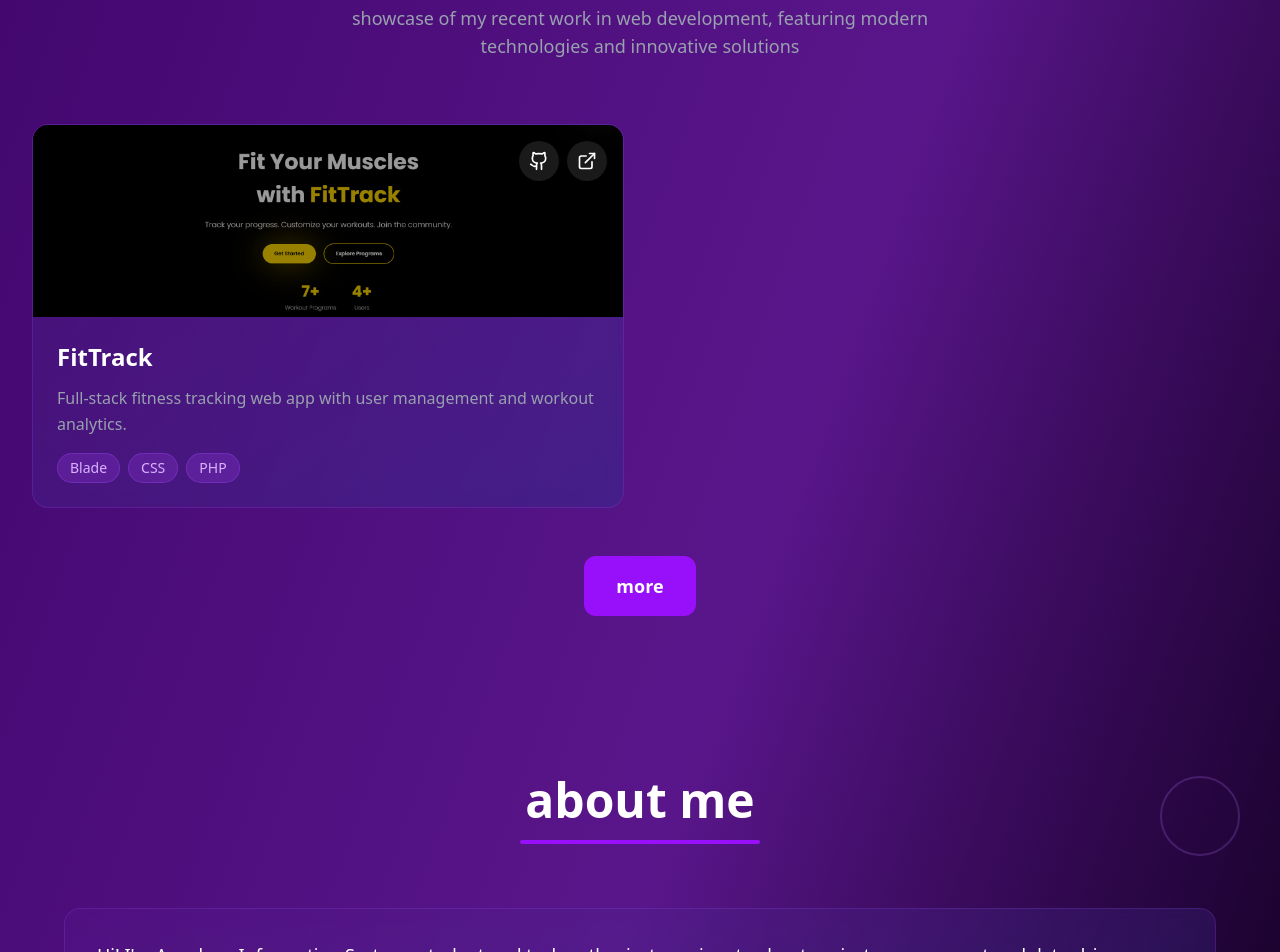
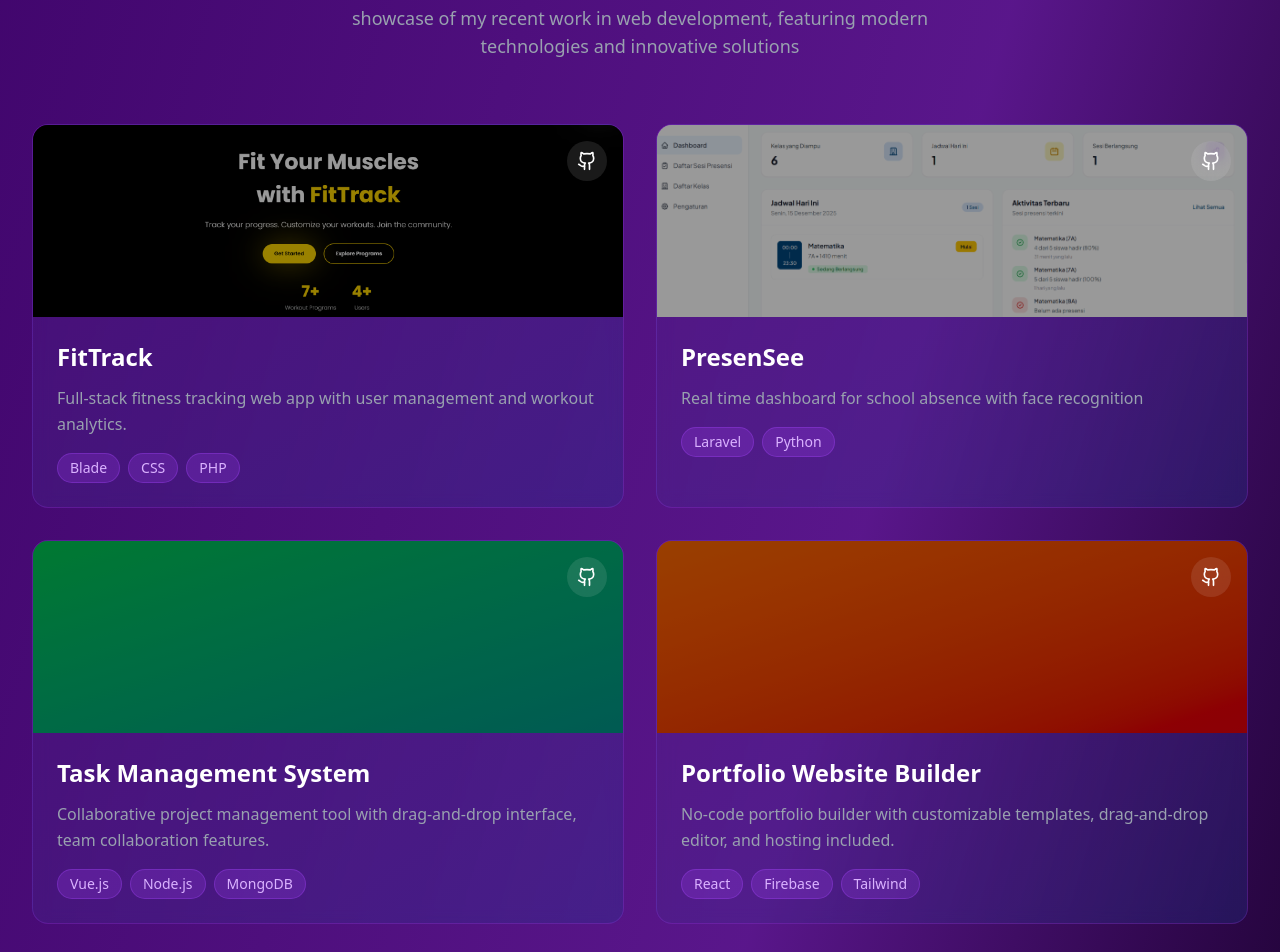
Before and after one commit to aqeelfathur/portfolio, a Next.js app: page / in a window 1280 px wide. Shown: the part 940-1892 px from the top of the page. Built offline with nearby package versions, Linux system fonts and the light colour scheme.

Commit message:
update projek

```diff
--- a/componentsHome/Navbar.tsx
+++ b/componentsHome/Navbar.tsx
@@ -84,7 +84,7 @@ export default function Navbar({
             <div className="flex flex-col space-y-4">
               <button
                 onClick={() => handleClick(onHeroClick)}
-                className="text-white hover:text-blue-400 transition-colors font-medium text-left"
+                className="text-gray-300 hover:text-blue-400 transition-colors font-medium text-left"
               >
                 home
               </button>
--- a/componentsHome/ProjectSection.tsx
+++ b/componentsHome/ProjectSection.tsx
@@ -12,35 +12,42 @@ const projects = [
     image: "/fittrack.png",
     tags: ["Blade", "CSS", "PHP"],
     github: "https://github.com/aqeelfathur/fittrack-fix",
+  },
+  {
+    id: 2,
+    title: "PresenSee",
+    description: "Real time dashboard for school absence with face recognition",
+    image: "/presensee.png",
+    tags: ["Laravel", "Python"],
+    github: "https://github.com/aqeelfathur/PresenSee",
+  },
+  {
+    id: 3,
+    title: "Task Management System",
+    description: "Collaborative project management tool with drag-and-drop interface, team collaboration features.",
+    image: "bg-gradient-to-br from-green-500 to-teal-600",
+    tags: ["Vue.js", "Node.js", "MongoDB"],
+    github: "#",
     demo: "#"
   },
-  // {
-  //   id: 2,
-  //   title: "AI Chat Application",
-  //   description: "Real-time chat application powered by AI with natural language processing and smart responses.",
-  //   image: "bg-gradient-to-br from-purple-500 to-pink-600",
-  //   tags: ["React", "OpenAI", "WebSocket"],
-  //   github: "#",
-  //   demo: "#"
-  // },
-  // {
-  //   id: 3,
-  //   title: "Task Management System",
-  //   description: "Collaborative project management tool with drag-and-drop interface, team collaboration features.",
-  //   image: "bg-gradient-to-br from-green-500 to-teal-600",
-  //   tags: ["Vue.js", "Node.js", "MongoDB"],
-  //   github: "#",
-  //   demo: "#"
-  // },
-  // {
-  //   id: 4,
-  //   title: "Portfolio Website Builder",
-  //   description: "No-code portfolio builder with customizable templates, drag-and-drop editor, and hosting included.",
-  //   image: "bg-gradient-to-br from-orange-500 to-red-600",
-  //   tags: ["React", "Firebase", "Tailwind"],
-  //   github: "#",
-  //   demo: "#"
-  // }
+  {
+    id: 4,
+    title: "Portfolio Website Builder",
+    description: "No-code portfolio builder with customizable templates, drag-and-drop editor, and hosting included.",
+    image: "bg-gradient-to-br from-orange-500 to-red-600",
+    tags: ["React", "Firebase", "Tailwind"],
+    github: "#",
+    demo: "#"
+  },
+  {
+    id: 5,
+    title: "Portfolio Website Builder",
+    description: "No-code portfolio builder with customizable templates, drag-and-drop editor, and hosting included.",
+    image: "bg-gradient-to-br from-orange-500 to-red-600",
+    tags: ["React", "Firebase", "Tailwind"],
+    github: "#",
+    demo: "#"
+  }
 ];
 
 export default function ProjectSection() {
@@ -85,13 +92,6 @@ export default function ProjectSection() {
                   >
                     <Github className="w-5 h-5 text-white" />
                   </a>
-                  <a
-                    href={project.demo}
-                    className="w-10 h-10 bg-white/10 backdrop-blur-sm rounded-full flex items-center justify-center hover:bg-white/20 transition-colors"
-                    onClick={(e) => e.stopPropagation()}
-                  >
-                    <ExternalLink className="w-5 h-5 text-white" />
-                  </a>
                 </div>
               </div>
 
```
Also changed, not shown: public/presensee.png (added).
